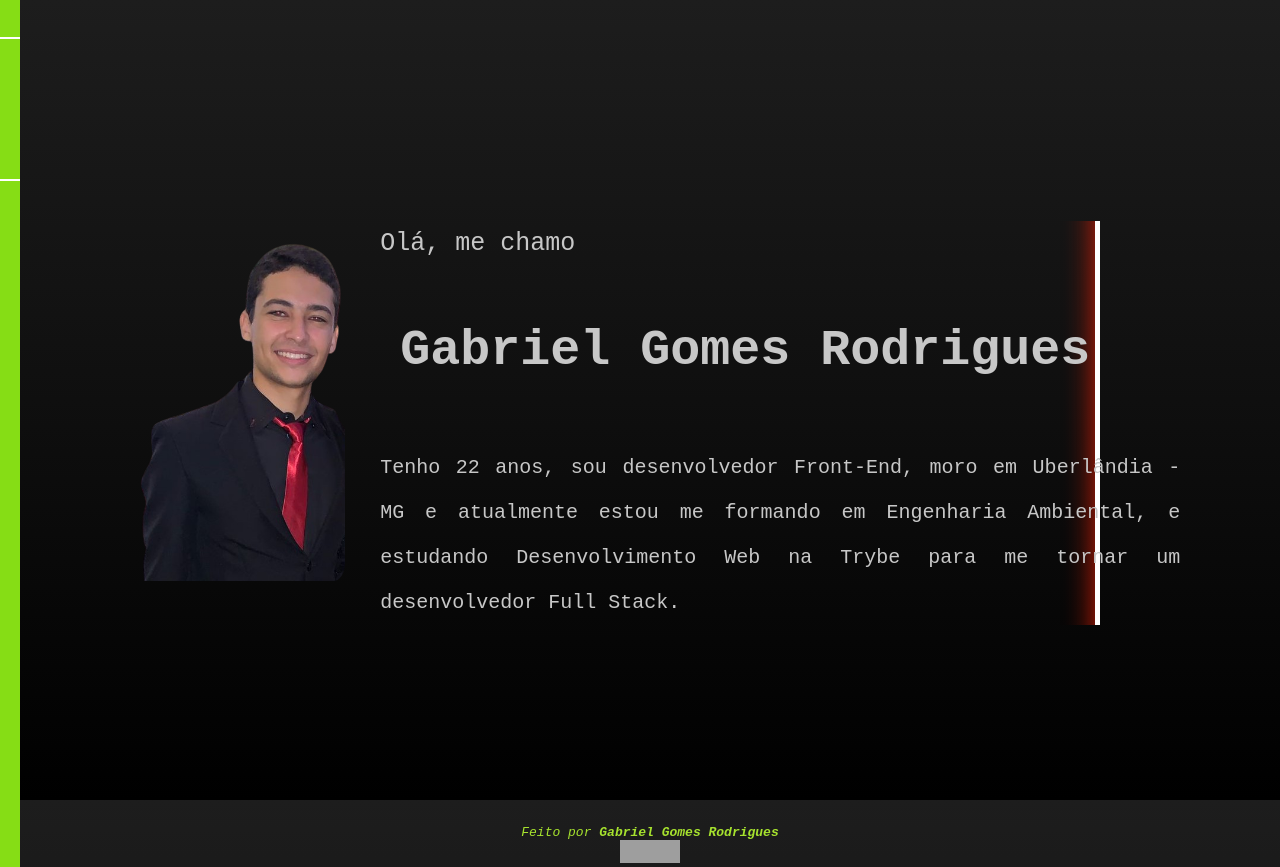
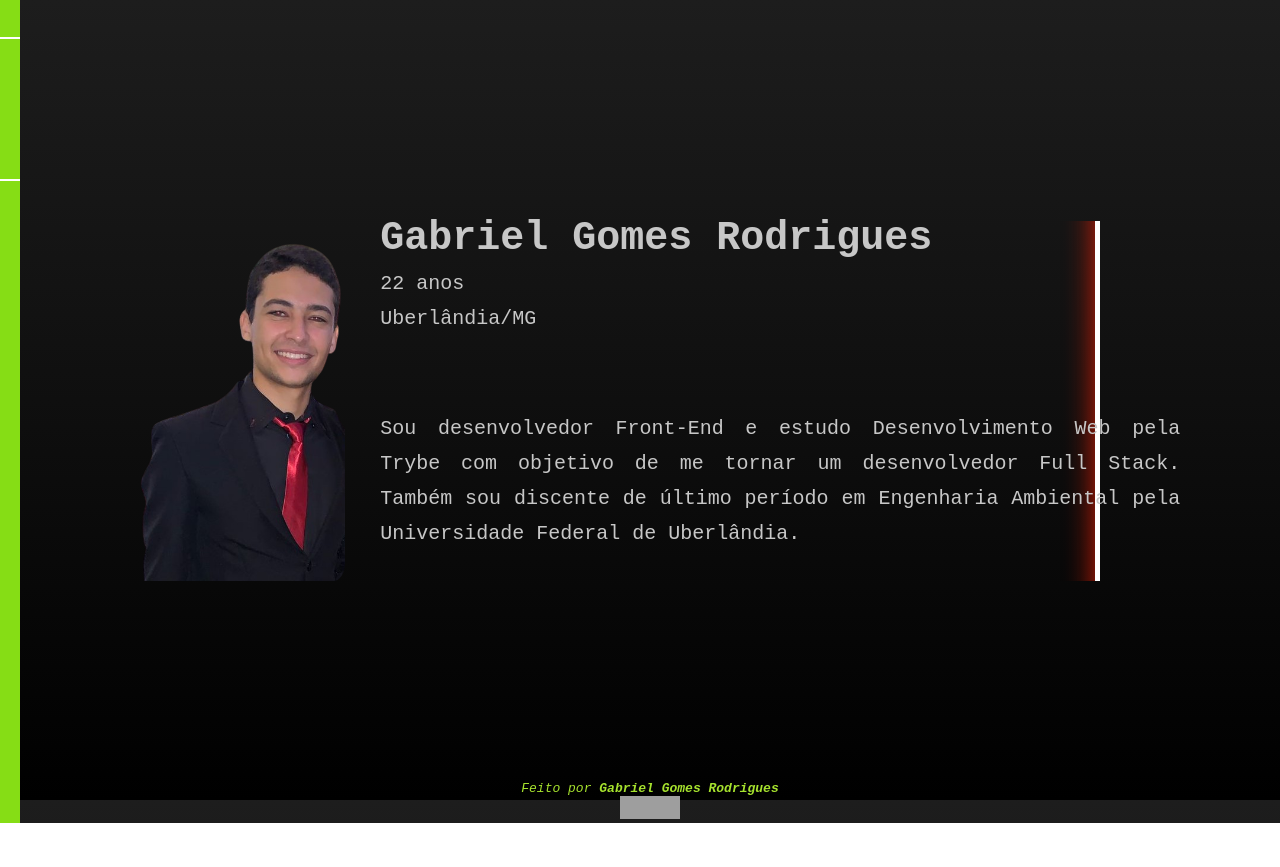
Before and after one commit to gabrielgr99/my-portfolio, a React (Create React App) app: page / in a window 1280 px wide. After the commit the page ends 823 px from the top, so only its background shows below. Built offline with nearby package versions, Linux system fonts and the light colour scheme; grey boxes are pictures that could not be loaded.

Commit message:
Altera texto de about

```diff
--- a/src/pages/About.css
+++ b/src/pages/About.css
@@ -48,21 +48,24 @@
 }
 
 .about {
-  font-size: 25px;
-  line-height: 45px;
+  font-size: 20px;
+  line-height: 35px;
   padding-left: 35px;
   width: 800px;
 }
 
 #my-name {
   font-weight: bold;
-  font-size: 50px;
-  text-align: center;
-  padding: 62px 0;
+  font-size: 40px;
+  padding-bottom: 10px;
+  /* line-height: 35px; */
+  /* text-align: center; */
+  /* padding: 0 0 0 35px; */
+  /* padding-left: 35px; */
 }
 
 .about:last-child {
-  font-size: 20px;
+  /* font-size: 25px; */
   text-align: justify;
-  padding-top: 10px;
+  padding-top: 75px;
 }
--- a/src/pages/About.jsx
+++ b/src/pages/About.jsx
@@ -10,11 +10,12 @@ export default function About() {
       <article id="img-container">
         <img id="img-perfil" src={ perfilImage } alt="Imagem de perfil" height="350" />
         <section>
-          <p className="about">Olá, me chamo</p>
           <p className="about" id="my-name">Gabriel Gomes Rodrigues</p>
-          <p className="about">Tenho 22 anos, sou desenvolvedor Front-End, moro em Uberlândia - MG e
-            atualmente estou me formando em Engenharia Ambiental, e estudando
-            Desenvolvimento Web na Trybe para me tornar um desenvolvedor Full Stack.
+          <p className="about">22 anos</p>
+          <p className="about">Uberlândia/MG</p>
+          <p className="about">Sou desenvolvedor Front-End e estudo Desenvolvimento Web pela Trybe
+            com objetivo de me tornar um desenvolvedor Full Stack. Também sou discente de último
+            período em Engenharia Ambiental pela Universidade Federal de Uberlândia.
           </p>
         </section>
       </article>
```
